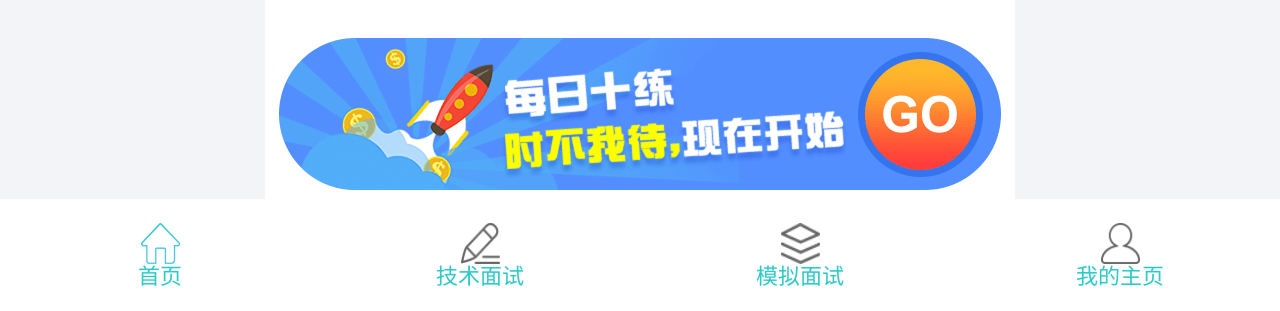
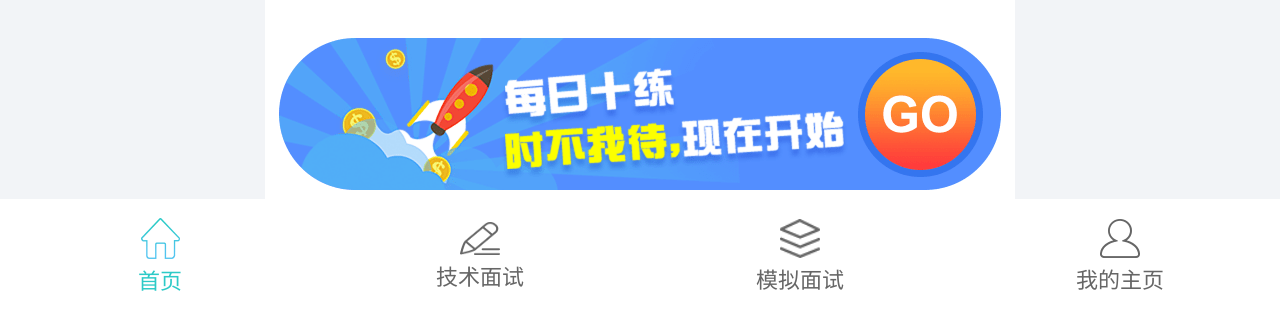
Before and after one commit to ogDS-X4M7/myfirsttry, a plain HTML site: page index.html in a window 1280 px wide. Shown: the part 487-798 px from the top of the page. Drawn offline with nearby package versions, Linux system fonts and the light colour scheme; files that its build step writes are made by us from their sources.

Commit message:
Update index.less

```diff
--- a/css/index.less
+++ b/css/index.less
@@ -243,22 +243,25 @@ a {
         justify-content: center;
         align-items: center;
         font-size: .5867rem;
+
         img {
             width: 1.0667rem;
             height: 1.04rem;
-            &:nth-of-type(1) {
+            margin-bottom: .2667rem;
+        }
+
+        &:nth-of-type(1) img {
             width: 1.04rem;
             height: 1.0933rem;
         }
-            &:nth-of-type(2) {
+
+        &:nth-of-type(2) img {
             width: 1.0667rem;
             height: .88rem;
         }
-        }
-        p {
-            &:nth-of-type(1) {
+
+        &:nth-of-type(1) p {
             color: #2ccac7;
         }
     }
 }
-}
```
Lines whose indentation alone changed are shown as unchanged.
